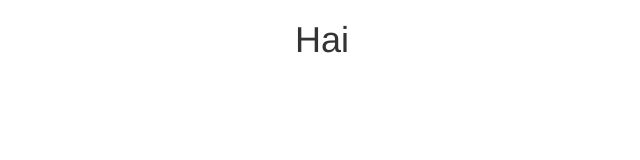
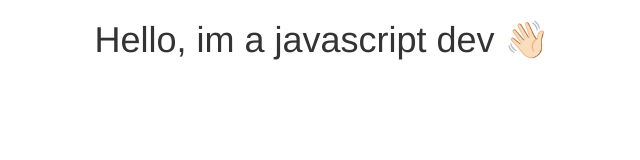
Before and after one commit to RetroHD/lmao.cx-home, a plain HTML site: page index.html in a window 1280 px wide. Shown: the whole page, without its empty margins (318-958 px from the left). Drawn offline with nearby package versions, Linux system fonts and the light colour scheme.

Commit message:
Update index.html

```diff
--- a/index.html
+++ b/index.html
@@ -9,7 +9,7 @@
 
 <body>
 <center>
-<h1> Hai </h1>
+<h1> Hello, im a javascript dev 👋🏻 </h1>
 </center>
 
 </body>
```
